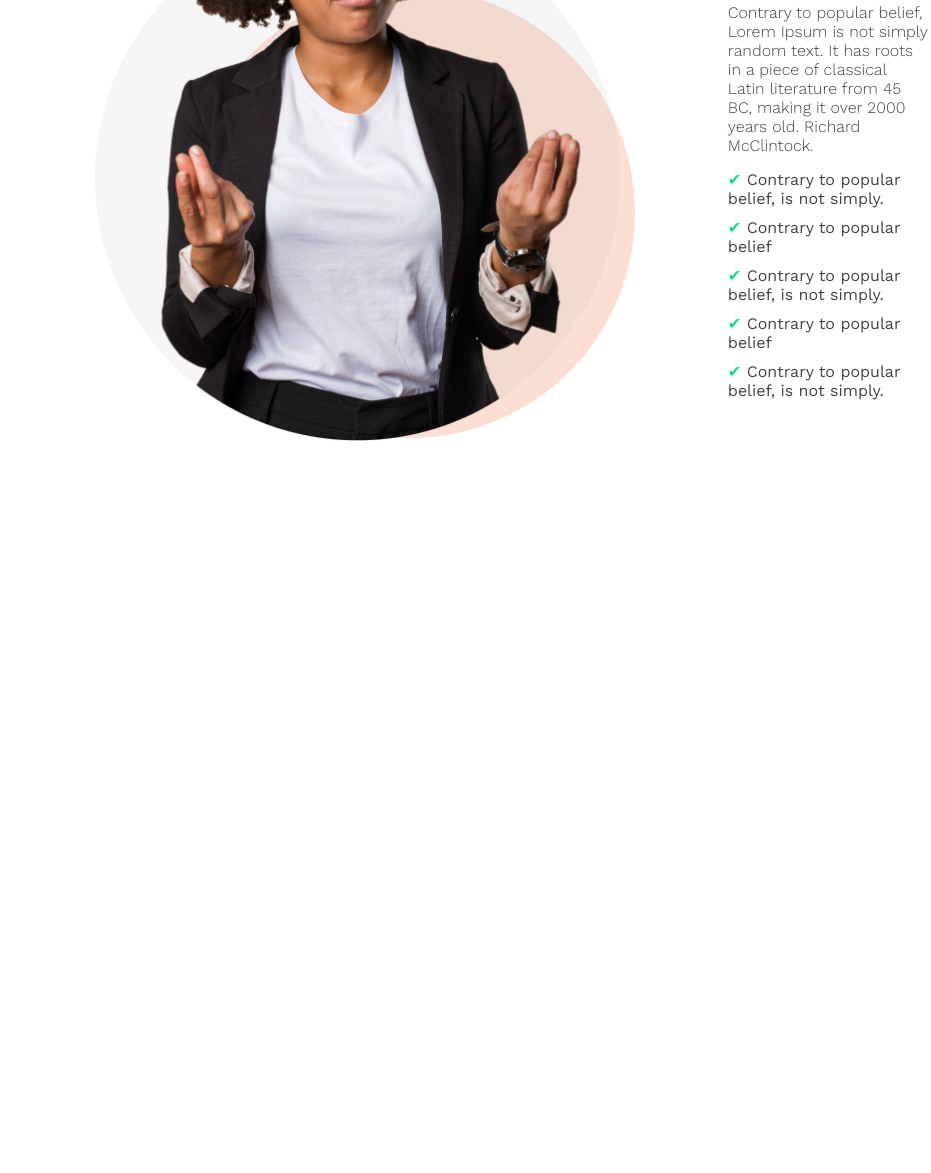
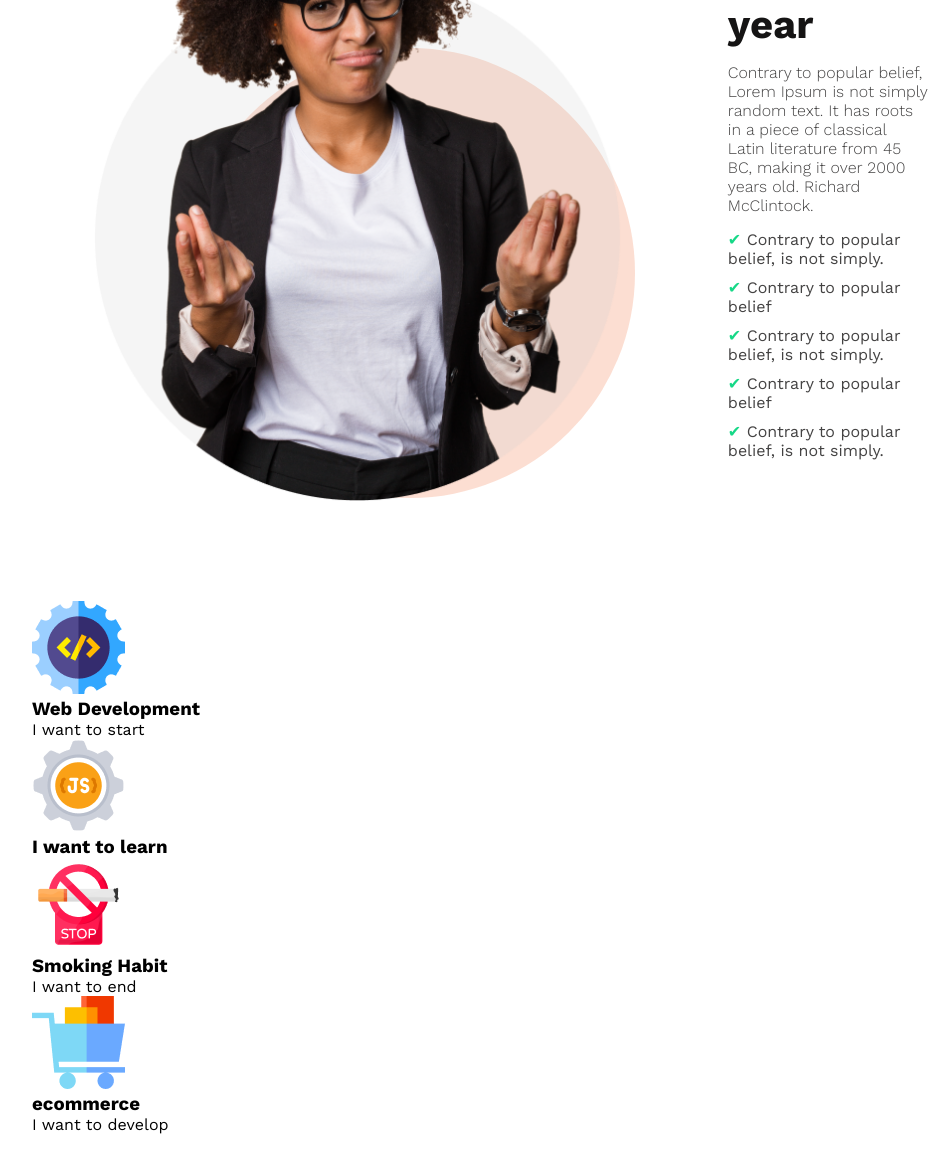
Before and after one commit to likson374/new-year-new-me, a plain HTML site: page index.html in a window 1280 px wide. Shown: the part 1119-2292 px from the top of the page, without its empty margins (160-1091 px from the left). Before the commit the page ends 1600 px from the top, so only its background shows below. Drawn offline with nearby package versions, Linux system fonts and the light colour scheme.

Commit message:
plan section html written

```diff
--- a/index.html
+++ b/index.html
@@ -65,5 +65,31 @@
         </div>
       </div>
     </section>
+    <!-- Failure section End -->
+    <!-- plan section start -->
+    <section class="plan">
+      <div class="container">
+        <div class="card">
+          <img src="images/icons/web.png" alt="" />
+          <h3>Web Development</h3>
+          <p>I want to start</p>
+        </div>
+        <div class="card">
+          <img src="images/icons/js.png" alt="" />
+          <h3>I want to learn</h3>
+        </div>
+        <div class="card">
+          <img src="images/icons/smoke.png" alt="" />
+          <h3>Smoking Habit</h3>
+          <p>I want to end</p>
+        </div>
+        <div class="card">
+          <img src="images/icons/ecom.png" alt="" />
+          <h3>ecommerce</h3>
+          <p>I want to develop</p>
+        </div>
+      </div>
+    </section>
+    <!-- plan section end -->
   </body>
 </html>
--- a/style.css
+++ b/style.css
@@ -7,27 +7,28 @@
 body {
   font-family: "Work Sans", sans-serif;
 }
-section {
-}
+
 .container {
   width: 70vw;
   height: 100vh;
   margin: 0 auto;
 }
+/* Banner section css */
 .banner {
   width: 100%;
   height: 100vh;
   display: flex;
   flex-direction: row-reverse;
   text-align: right;
-  background-image: url("images/banner/banner2.png");
+  background-image: url("images/banner/banner1.png");
   background-size: cover;
+  margin-bottom: 60px;
 }
 .banner-content {
   margin: auto 200px;
 }
 .banner-content h2 {
-  font-size: 65px;
+  font-size: 60px;
   font-weight: 700;
   color: #151414;
 }
@@ -48,8 +49,11 @@ section {
   font-weight: 600;
   font-size: 16px;
 }
-/* failure section start */
-
+/* banner section end */
+/* failure section css */
+.failure {
+  margin-bottom: 60px;
+}
 .failure .container {
   display: flex;
   align-items: center;
@@ -94,3 +98,6 @@ section {
 .failure-content .failure-list span {
   color: #16d887;
 }
+/* failure section end */
+/* plan section start */
+/* plan section end */
```
